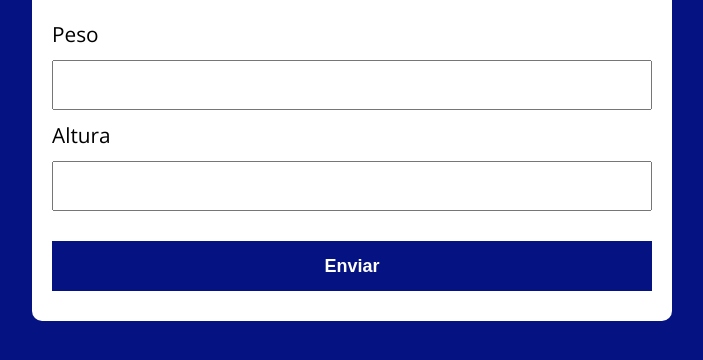
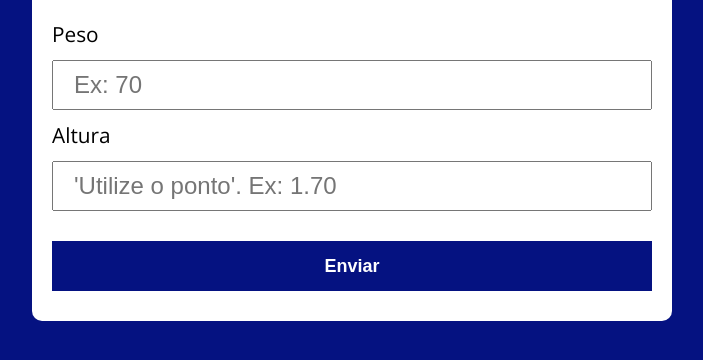
Before and after one commit to J-VictorJ/Imc, a plain HTML site: page index.html in a window 1280 px wide. Shown: the part 134-494 px from the top of the page, without its empty margins (288-991 px from the left). Drawn offline with nearby package versions, Linux system fonts and the light colour scheme.

Commit message:
index.html

```diff
--- a/index.html
+++ b/index.html
@@ -15,9 +15,9 @@
     <h1>Calcule o seu IMC</h1>
     <form action="/" id="formulario" method="POST">
       <label for="peso">Peso</label>
-      <input type="text" id="peso" name="peso" inputmode="numeric">
+      <input type="text" id="peso" name="peso" inputmode="numeric" placeholder="Ex: 70">
       <label for="altura">Altura</label>
-      <input type="text" id="altura" name="altura" inputmode="numeric">
+      <input type="text" id="altura" name="altura" inputmode="numeric" placeholder="'Utilize o ponto'. Ex: 1.70">
       <button type="submit">Enviar</button>
     </form>
 
```
